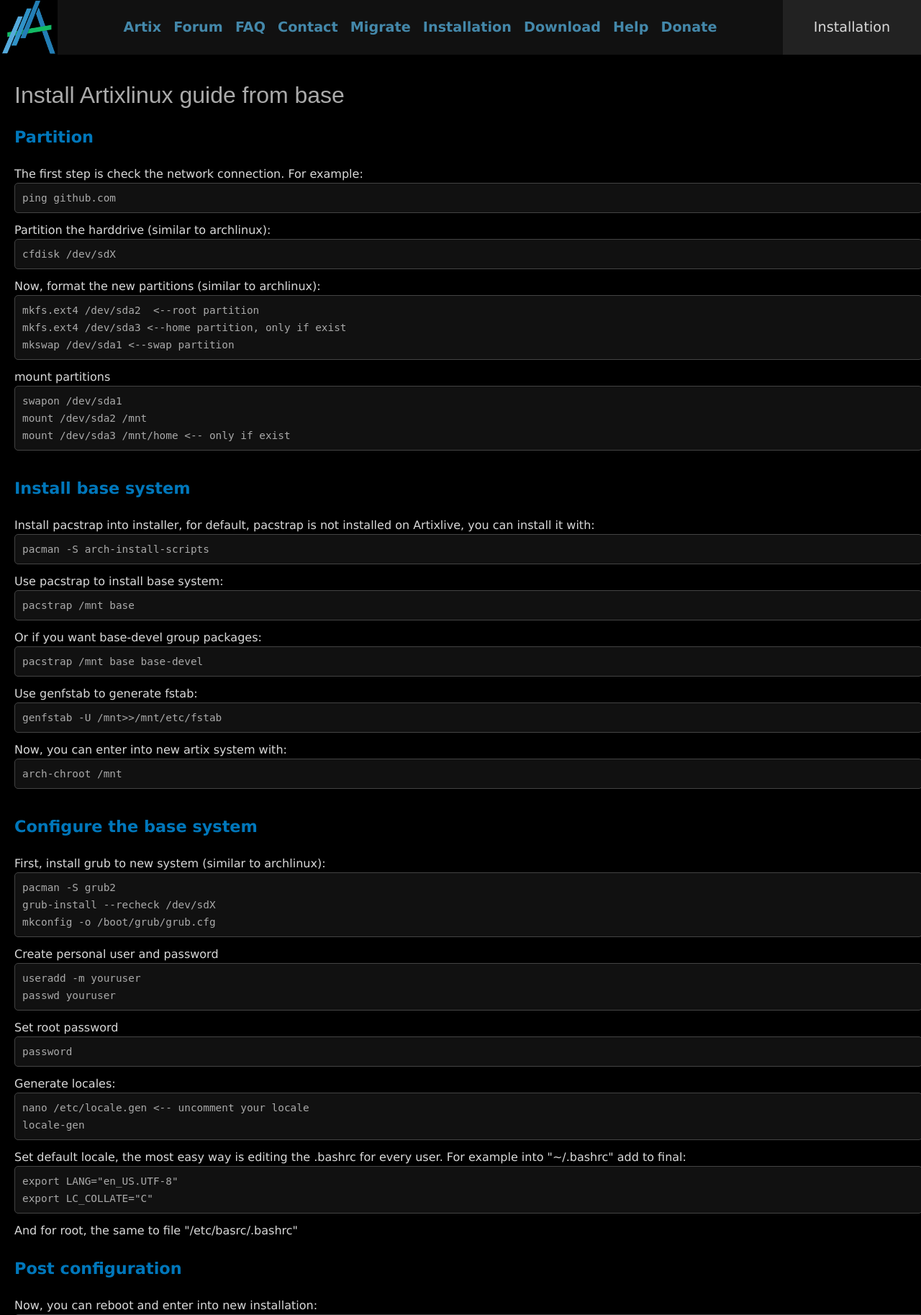
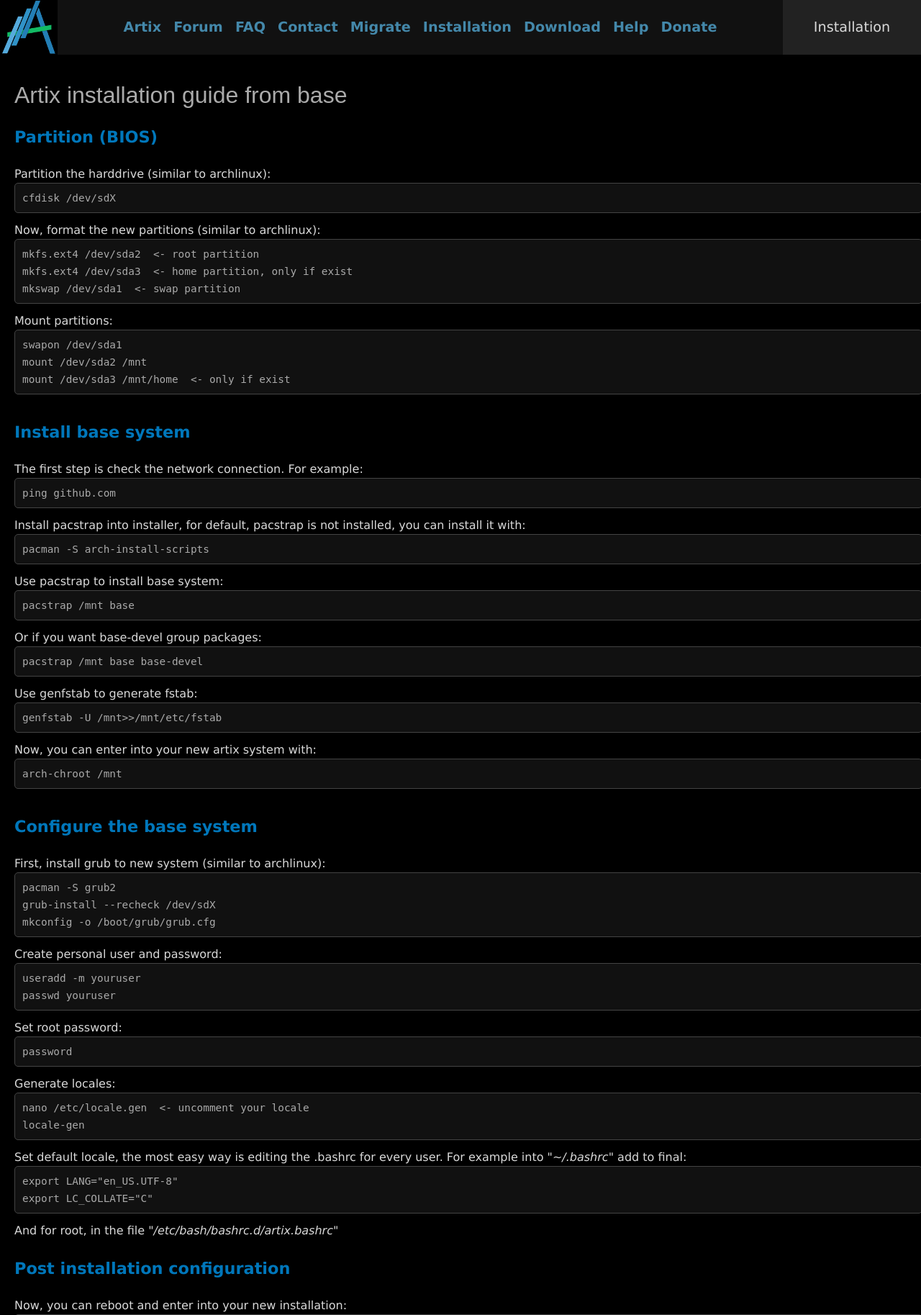
Before and after one commit to artix-linux/artixlinux.org, a PHP site: page /installation.php in a window 1280 px wide. Shown: the top 1827 px of the page at 72% size. Run offline with PHP 8.4, Linux system fonts and the light colour scheme.

Commit message:
Added installation guide

```diff
--- a/installation.php
+++ b/installation.php
@@ -7,112 +7,90 @@ If you want contact with me, you can email me: francisco.dominguez.lerma@gmail.c
 -->
 
 <div class="holder">
-<br><br><h0>Install Artixlinux guide from base</h0></p>
+<br><br><h0>Artix installation guide from base</h0></p>
 <br>
-<h1>Partition</h1>
+<h1>Partition (BIOS)</h1>
 <br>
-The first step is check the network connection. For example:
-<code>ping github.com
-</code>
 Partition the harddrive (similar to archlinux):
 <code>cfdisk /dev/sdX
 </code>
 Now, format the new partitions (similar to archlinux):
-<code>mkfs.ext4 /dev/sda2  <--root partition
-mkfs.ext4 /dev/sda3 <--home partition, only if exist
-mkswap /dev/sda1 <--swap partition
+<code>mkfs.ext4 /dev/sda2  <- root partition
+mkfs.ext4 /dev/sda3  <- home partition, only if exist
+mkswap /dev/sda1  <- swap partition
 </code>
-mount partitions
+Mount partitions:
 <code>swapon /dev/sda1
 mount /dev/sda2 /mnt
-mount /dev/sda3 /mnt/home <-- only if exist
+mount /dev/sda3 /mnt/home  <- only if exist
 </code>
 <br>
-<h1>Install base system</h1>
-<br>
-Install pacstrap into installer, for default, pacstrap is not installed on Artixlive, you can install it with:
-
+<h1>Install base system</h1><br>
+The first step is check the network connection. For example:
+<code>ping github.com
+</code>
+Install pacstrap into installer, for default, pacstrap is not installed, you can install it with:
 <code>pacman -S arch-install-scripts
 </code>
-
 Use pacstrap to install base system:
-
 <code>pacstrap /mnt base
 </code>
-
 Or if you want base-devel group packages:
-
 <code>pacstrap /mnt base base-devel
 </code>
-
 Use genfstab to generate fstab:
-
 <code>genfstab -U /mnt>>/mnt/etc/fstab
 </code>
-
-Now, you can enter into new artix system with:
-
+Now, you can enter into your new artix system with:
 <code>arch-chroot /mnt
 </code>
 <br>
 <h1>Configure the base system</h1>
 <br>
 First, install grub to new system (similar to archlinux):
-
 <code>pacman -S grub2
 grub-install --recheck /dev/sdX
 mkconfig -o /boot/grub/grub.cfg
 </code>
-
-Create personal user and password
+Create personal user and password:
 <code>useradd -m youruser
 passwd youruser
 </code>
-
-Set root password
-
+Set root password:
 <code>password
 </code>
-
 Generate locales:
-
-<code>nano /etc/locale.gen <-- uncomment your locale
+<code>nano /etc/locale.gen  <- uncomment your locale
 locale-gen
 </code>
-
 Set default locale, the most easy way is editing the .bashrc for every user.
-For example into "~/.bashrc" add to final:
-
+For example into <i>"~/.bashrc"</i> add to final:
 <code>export LANG="en_US.UTF-8"
 export LC_COLLATE="C"
 </code>
-And for root, the same to file "/etc/basrc/.bashrc"
+And for root, in the file <i>"/etc/bash/bashrc.d/artix.bashrc"</i>
     <br> <br>
-<h1>Post configuration</h1>
+<h1>Post installation configuration</h1>
     <br>
-Now, you can reboot and enter into new installation:
-
-<code>exit <-- exit to arch-chroot environment
-umount /mnt/home <-- only if exist home partition
+Now, you can reboot and enter into your new installation:
+<code>exit  <- exit to arch-chroot environment
+umount /mnt/home  <- only if exist home partition
 umount /mnt
 reboot
 </code>
 If all is right, you are in the new system, now you need install xorg and GPU driver, install Xorg:
-
 <code>pacman -S xorg</code>
 For modern nvidia drivers you can use:
 <br>
 <code>pacman -S nvidia nvidia-xconfig
 nvidia-xconfig
 </code>
-For other graphic cards you can read the archlinux wiki, is the same in artix.
+For other graphic cards you can read the <a href="https://wiki.archlinux.org/index.php/xorg#Driver_installation" target="_blank">Archlinux wiki</a>, is the same in artix.
 <br><br>
-Install networkmanager
-
+Install networkmanager:
 <code>pacman -S NetworkManager networkmanager-openrc
 rc-update add NetworkManager default
 </code>
-<br>
 Install a Desktop Environment, for example Mate:
 <code>pacman -S mate mate-extra</code>
 And optionally a session manager, for example LXDM:
@@ -121,9 +99,9 @@ rc-update add xdm default
 </code>
 Or you can use .xinitrc to launch DE, edit (or create) "~/.xinitrc" and add:
 <code>exec mate-session</code>
-
-Mate desktop and other apps need systemd, for compatibility we can install a compatibility package:
+Mate desktop and other apps need systemd, for compatibility you can install a compatibility package:
 <code>libsystemd0-shim</code>
+If everything went well and you should have your Artix system installed, obviously it may require more configuration depending on your needs.
 
 <?php
 $nexttitle="Download";
```
